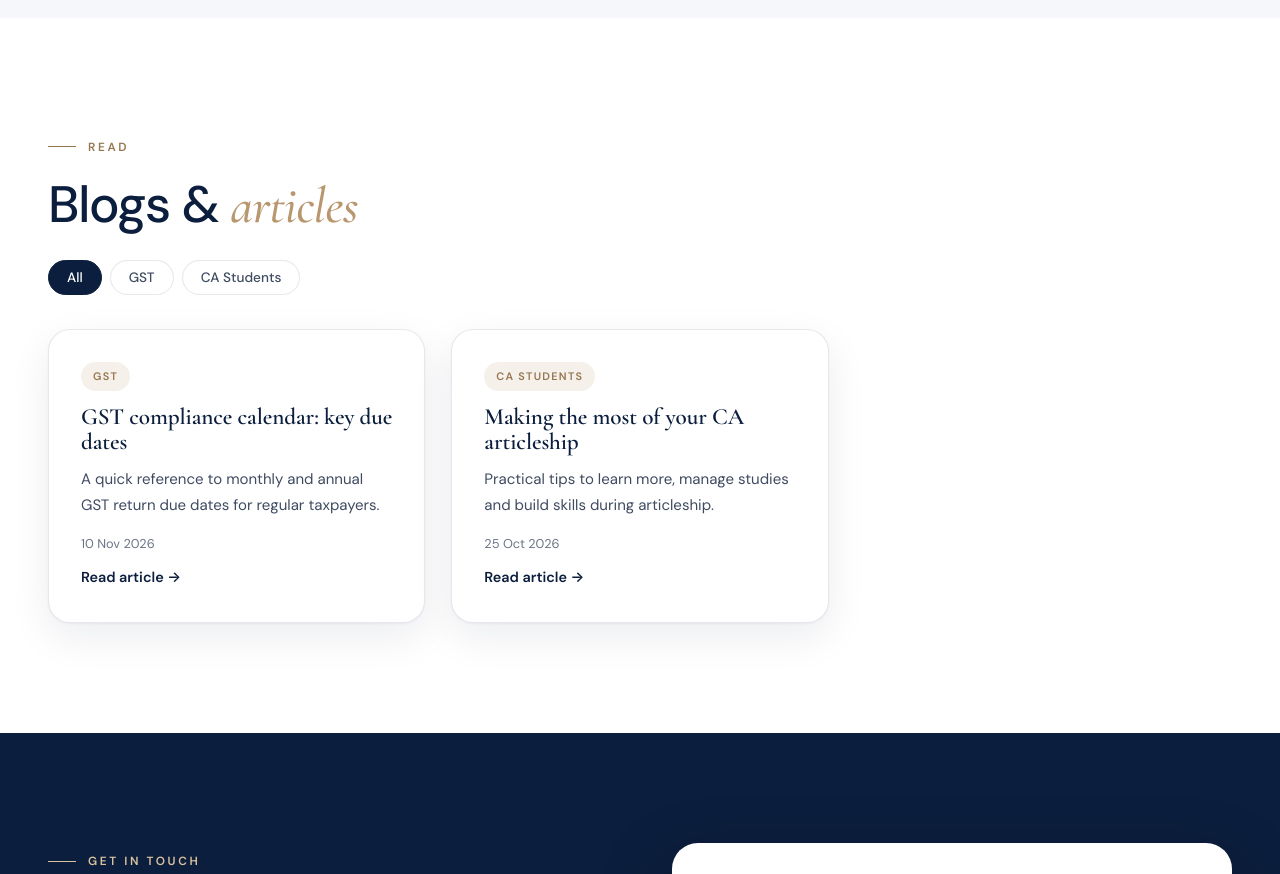
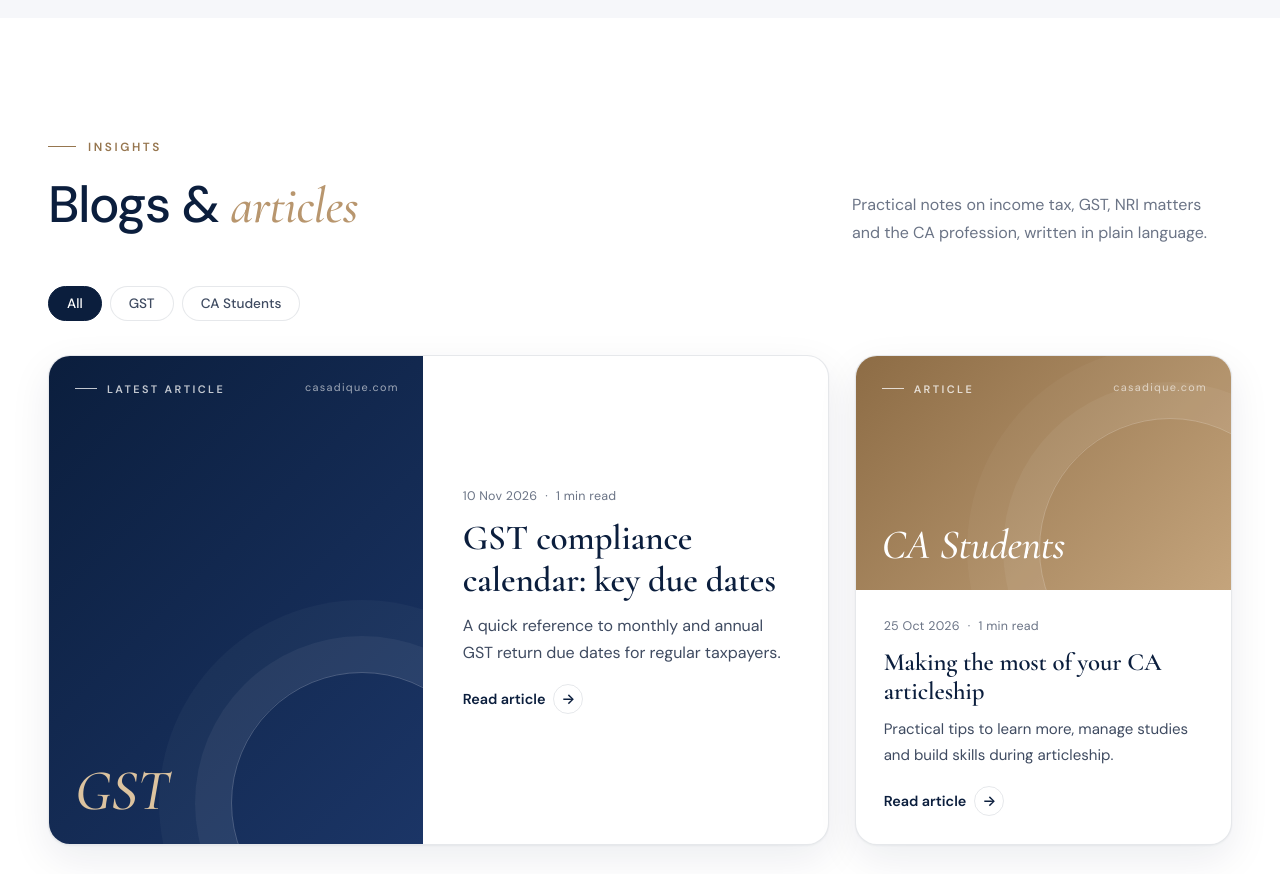
Before and after one commit to casadique/casadique.com, a plain HTML site: page index.html in a window 1280 px wide. Shown: the part 3260-4134 px from the top of the page. Drawn offline with nearby package versions, Linux system fonts and the light colour scheme.

Commit message:
Redesign blogs section: editorial cards with covers, featured article, reading time

```diff
--- a/css/style.css
+++ b/css/style.css
@@ -216,16 +216,36 @@ main > .section:first-child, main.section { padding-top: calc(var(--header-h) +
 .video-body h3 { margin-bottom: 6px; font-size: 1.05rem; }
 .video-body p { font-size: .9rem; color: var(--muted); margin: 0; }
 
-/* ---------- Blogs ---------- */
-.blog-grid { display: grid; grid-template-columns: repeat(auto-fill, minmax(320px, 1fr)); gap: 26px; }
-.blog-card { background: var(--surface); border: 1px solid var(--line); border-radius: var(--radius); padding: 32px; display: flex; flex-direction: column; text-decoration: none; color: var(--ink-soft); box-shadow: var(--shadow); transition: transform .35s var(--ease), box-shadow .35s, border-color .35s; }
-.blog-card:hover { transform: translateY(-6px); box-shadow: var(--shadow-lg); border-color: rgba(184,150,110,.5); }
-.blog-card .tag { align-self: flex-start; }
-.blog-card h3 { color: var(--ink); font-size: 1.45rem; font-family: var(--serif); font-weight: 600; letter-spacing: -.005em; }
-.blog-card p { font-size: .94rem; flex: 1; }
-.blog-meta { font-size: .8rem; color: var(--muted); }
-.read-more { font-weight: 600; color: var(--ink); font-size: .9rem; margin-top: 10px; }
-
+/* ---------- Blogs (editorial cards with covers) ---------- */
+.blog-head { margin-bottom: 8px; }
+.head-note { max-width: 380px; color: var(--muted); margin: 0 0 14px; font-size: 1rem; }
+.blog-grid { display: grid; grid-template-columns: repeat(3, 1fr); gap: 26px; }
+.blog-card { background: var(--surface); border: 1px solid var(--line); border-radius: var(--radius); overflow: hidden; display: flex; flex-direction: column; text-decoration: none; color: var(--ink-soft); box-shadow: var(--shadow); transition: transform .4s var(--ease), box-shadow .4s, border-color .4s; }
+.blog-card:hover { transform: translateY(-6px); box-shadow: var(--shadow-lg); border-color: rgba(184,150,110,.45); }
+.blog-cover { position: relative; aspect-ratio: 16 / 10; padding: 24px 26px; display: flex; flex-direction: column; justify-content: space-between; overflow: hidden; color: #fff; isolation: isolate; }
+.blog-cover::before { content: ""; position: absolute; right: -70px; bottom: -90px; width: 260px; height: 260px; border-radius: 50%; border: 1px solid rgba(255,255,255,.22); box-shadow: 0 0 0 36px rgba(255,255,255,.05), 0 0 0 72px rgba(255,255,255,.03); z-index: -1; transition: transform .6s var(--ease); }
+.blog-card:hover .blog-cover::before { transform: scale(1.12); }
+.cover-0 { background: linear-gradient(135deg, #0b1e3d 0%, #1b3566 100%); }
+.cover-1 { background: linear-gradient(135deg, #8d6c45 0%, #c4a47c 100%); }
+.cover-2 { background: linear-gradient(135deg, #090d18 0%, #23324f 100%); }
+.cover-kicker { font-size: .68rem; letter-spacing: .22em; text-transform: uppercase; font-weight: 600; color: rgba(255,255,255,.75); display: inline-flex; align-items: center; gap: 10px; }
+.cover-kicker::before { content: ""; width: 22px; height: 1px; background: currentColor; }
+.cover-topic { font-family: var(--serif); font-style: italic; font-weight: 500; font-size: 2.6rem; line-height: 1; letter-spacing: -.01em; }
+.cover-0 .cover-topic, .cover-2 .cover-topic { color: var(--bronze-light); }
+.cover-brand { position: absolute; right: 24px; top: 22px; font-size: .68rem; letter-spacing: .12em; color: rgba(255,255,255,.6); }
+.blog-body { padding: 26px 28px 28px; display: flex; flex-direction: column; flex: 1; }
+.blog-meta { font-size: .78rem; color: var(--muted); display: flex; gap: 8px; letter-spacing: .02em; margin-bottom: 10px; }
+.blog-card h3 { color: var(--ink); font-size: 1.55rem; line-height: 1.2; font-family: var(--serif); font-weight: 600; letter-spacing: -.005em; margin-bottom: 10px; }
+.blog-card p { font-size: .94rem; flex: 1; margin-bottom: 18px; }
+.read-more { font-weight: 600; color: var(--ink); font-size: .9rem; display: inline-flex; align-items: center; gap: 8px; }
+.read-more i { font-style: normal; display: inline-grid; place-items: center; width: 30px; height: 30px; border-radius: 50%; border: 1px solid var(--line); transition: .3s var(--ease); }
+.blog-card:hover .read-more i { background: var(--navy); border-color: var(--navy); color: #fff; transform: translateX(4px); }
+.blog-card.featured { grid-column: span 2; flex-direction: row; }
+.blog-card.featured .blog-cover { aspect-ratio: auto; width: 48%; min-height: 340px; }
+.blog-card.featured .cover-topic { font-size: 3.6rem; }
+.blog-card.featured .blog-body { padding: 40px; justify-content: center; }
+.blog-card.featured h3 { font-size: 2.2rem; }
+.blog-card.featured p { flex: 0 1 auto; font-size: 1rem; }
 /* ---------- Notes ---------- */
 .notes-toolbar { margin-top: 20px; }
 .notes-toolbar input { width: 100%; max-width: 440px; padding: 14px 20px; border: 1px solid var(--line); background: var(--surface); color: var(--ink); font: inherit; border-radius: 999px; }
@@ -347,6 +367,7 @@ main > .section:first-child, main.section { padding-top: calc(var(--header-h) +
 /* ---------- Responsive ---------- */
 @media (max-width: 1024px) {
   .services-grid { grid-template-columns: repeat(2, 1fr); }
+  .blog-grid { grid-template-columns: repeat(2, 1fr); }
   .service.xl { grid-row: span 1; }
 }
 @media (max-width: 900px) {
@@ -368,7 +389,13 @@ main > .section:first-child, main.section { padding-top: calc(var(--header-h) +
   .lead { margin-left: 0; }
   .hero-side .hero-actions, .hero-meta { justify-content: flex-start; }
   .side-card { position: static; }
-  .video-grid, .blog-grid { grid-template-columns: 1fr; }
+  .video-grid { grid-template-columns: 1fr; }
+  .blog-grid { grid-template-columns: 1fr; }
+  .blog-card.featured { grid-column: span 1; flex-direction: column; }
+  .blog-card.featured .blog-cover { width: 100%; min-height: 0; aspect-ratio: 16 / 10; }
+  .blog-card.featured .blog-body { padding: 26px 28px 28px; }
+  .blog-card.featured h3 { font-size: 1.6rem; }
+  .blog-card.featured .cover-topic { font-size: 2.6rem; }
   .cta-band { padding: 40px 30px; }
   .stats { grid-template-columns: 1fr 1fr 1fr; padding: 12px; gap: 10px; }
 }
--- a/index.html
+++ b/index.html
@@ -146,8 +146,13 @@
   <!-- BLOGS -->
   <section id="blogs" class="section alt">
     <div class="container">
-      <p class="eyebrow">Read</p>
-      <h2>Blogs &amp; <em>articles</em></h2>
+      <div class="section-head blog-head">
+        <div>
+          <p class="eyebrow">Insights</p>
+          <h2>Blogs &amp; <em>articles</em></h2>
+        </div>
+        <p class="head-note">Practical notes on income tax, GST, NRI matters and the CA profession, written in plain language.</p>
+      </div>
       <div class="filters" data-filter-for="blogs"></div>
       <div class="blog-grid" id="blog-grid"></div>
     </div>
--- a/js/main.js
+++ b/js/main.js
@@ -157,15 +157,24 @@
   if (bg) {
     const render = (cat) => {
       const list = blogs.filter((b) => cat === "All" || b.category === cat);
-      bg.innerHTML = list.length ? list.map((b) => {
+      bg.innerHTML = list.length ? list.map((b, i) => {
         const href = b.link ? b.link : `post.html?id=${encodeURIComponent(b.id)}`;
         const ext = b.link ? ` target="_blank" rel="noopener"` : "";
-        return `<a class="blog-card" href="${esc(href)}"${ext}>
-          ${b.category ? `<span class="tag" style="align-self:flex-start">${esc(b.category)}</span>` : ""}
-          <h3>${esc(b.title)}</h3>
-          <p>${esc(b.summary)}</p>
-          <div class="blog-meta">${fmtDate(b.date)}</div>
-          <span class="read-more">Read article →</span>
+        const words = String(b.body || "").replace(/<[^>]+>/g, " ").split(/s+/).filter(Boolean).length;
+        const read = b.link ? "External article" : `${Math.max(1, Math.round(words / 200))} min read`;
+        const featured = i === 0 && list.length > 1 && cat === "All";
+        return `<a class="blog-card${featured ? " featured" : ""}" href="${esc(href)}"${ext}>
+          <div class="blog-cover cover-${i % 3}">
+            <span class="cover-kicker">${featured ? "Latest article" : "Article"}</span>
+            <span class="cover-topic">${esc(b.category || "Insights")}</span>
+            <span class="cover-brand">casadique.com</span>
+          </div>
+          <div class="blog-body">
+            <div class="blog-meta">${fmtDate(b.date)}<span>·</span>${read}</div>
+            <h3>${esc(b.title)}</h3>
+            <p>${esc(b.summary)}</p>
+            <span class="read-more">${b.link ? "Read on external site" : "Read article"} <i>→</i></span>
+          </div>
         </a>`;
       }).join("") : `<p class="empty">No articles in this category yet.</p>`;
     };
```
